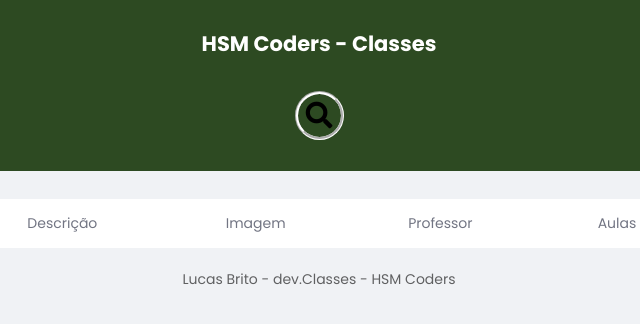
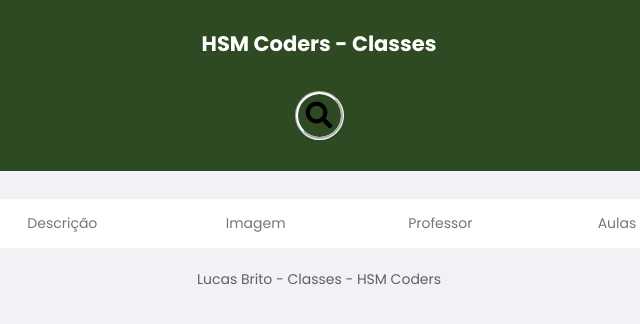
Before and after one commit to LucasMatheos/HSMCoders-Classes, a plain HTML site: page index.html in a window 1280 px wide. Shown: the full height of the page, 321-961 px from the left. Drawn offline with Linux system fonts and the light colour scheme.

Commit message:
Project's name ajustement

```diff
--- a/index.html
+++ b/index.html
@@ -6,7 +6,7 @@
     <meta charset="UTF-8" />
     <meta http-equiv="X-UA-Compatible" content="IE=edge" />
     <meta name="viewport" content="width=device-width, initial-scale=1.0" />
-    <title>dev.classes$</title>
+    <title>HSM Coders - Classes</title>
 
     <link rel="stylesheet" href="style.css" />
     <link
@@ -132,7 +132,7 @@
         </div>
       </div>
     </div>
-    <footer>Lucas Brito - dev.Classes - HSM Coders</footer>
+    <footer>Lucas Brito - Classes - HSM Coders</footer>
     <script src="./script.js"></script>
   </body>
 </html>
```
